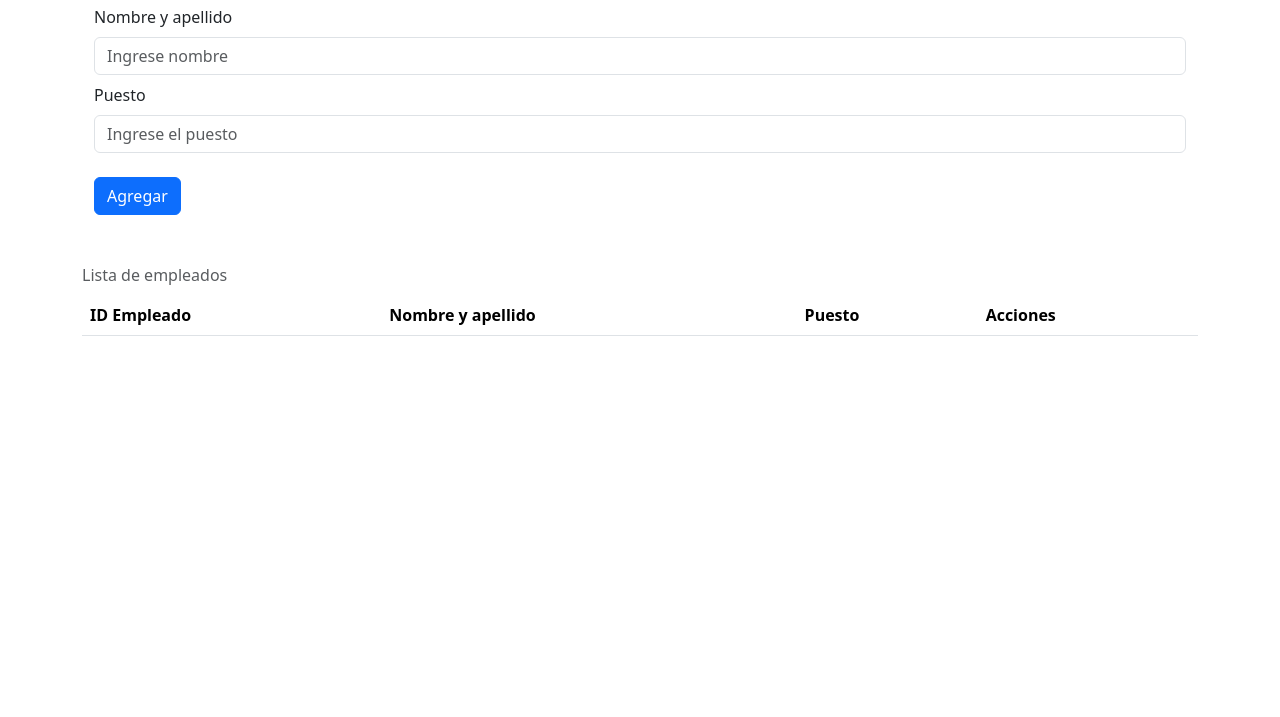
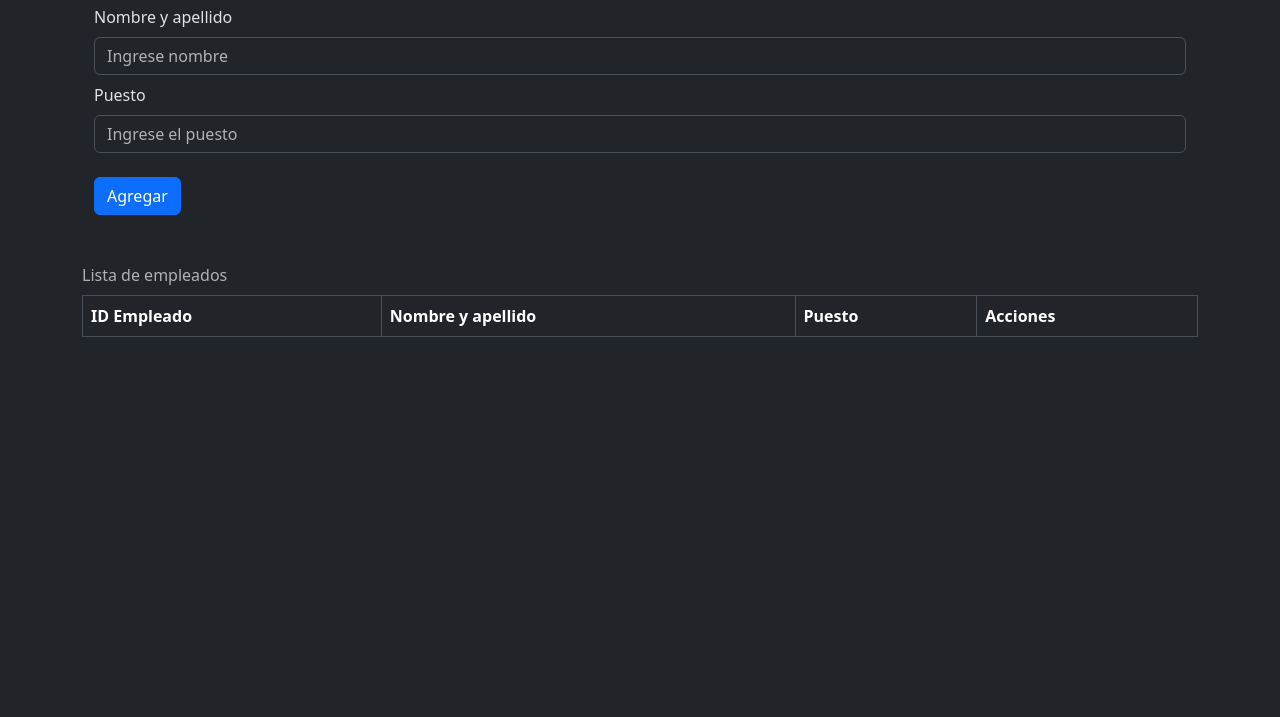
Before and after one commit to oscarmumm/crud-javascript, a plain HTML site: page index.html in a window 1280 px wide. Shown: the part 83-800 px from the top of the page. Drawn offline with nearby package versions, Linux system fonts and the light colour scheme.

Commit message:
dark mode added

```diff
--- a/index.html
+++ b/index.html
@@ -1,5 +1,5 @@
 <!DOCTYPE html>
-<html lang="en">
+<html lang="en" data-bs-theme="dark">
     <head>
         <meta charset="UTF-8" />
         <meta name="viewport" content="width=device-width, initial-scale=1.0" />
@@ -46,7 +46,7 @@
                 </form>
             </div>
             <div>
-                <table class="table table-hover table-striped align-middle caption-top">
+                <table class="table table-hover align-middle table-bordered caption-top">
                     <caption>Lista de empleados</caption>
                     <thead>
                         <tr>
@@ -56,7 +56,7 @@
                             <th>Acciones</th>
                         </tr>
                     </thead>
-                    <tbody id="tbody"></tbody>
+                    <tbody id="tbody" class="table-group-divider"></tbody>
                 </table>
             </div>
         </main>
```
